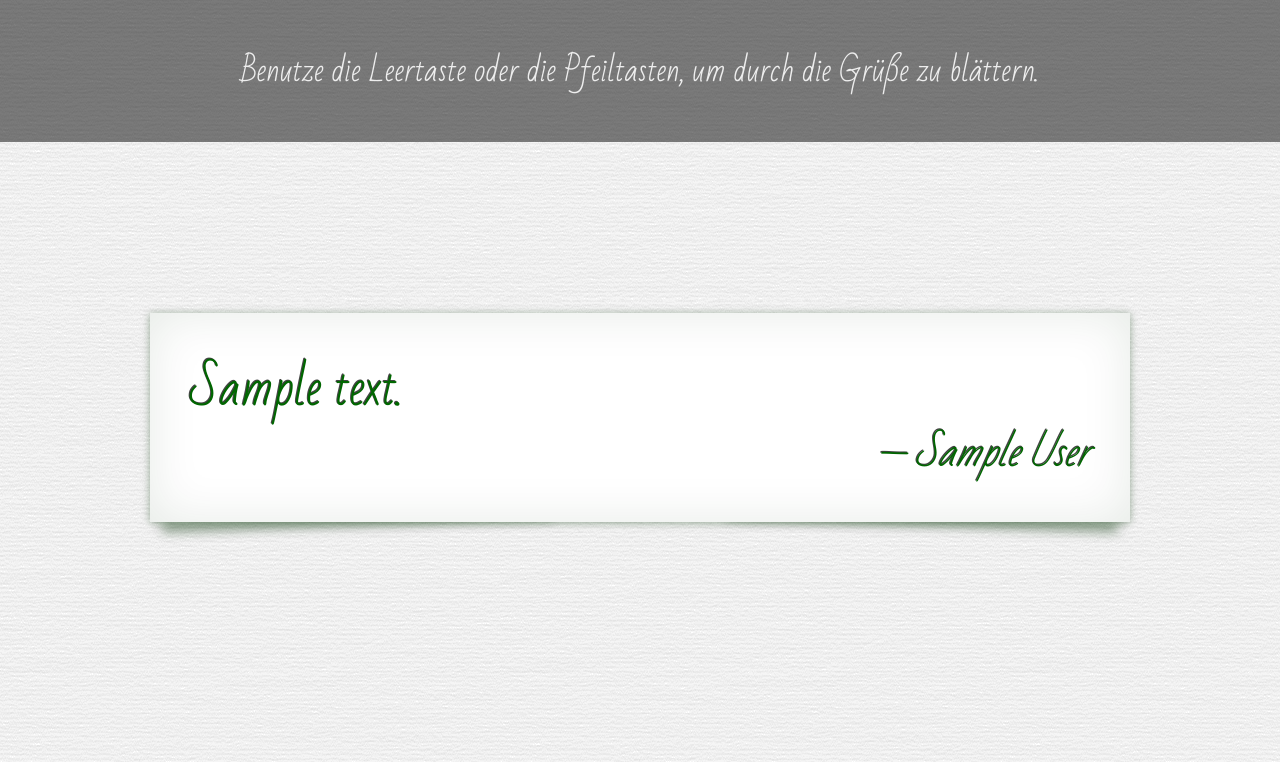
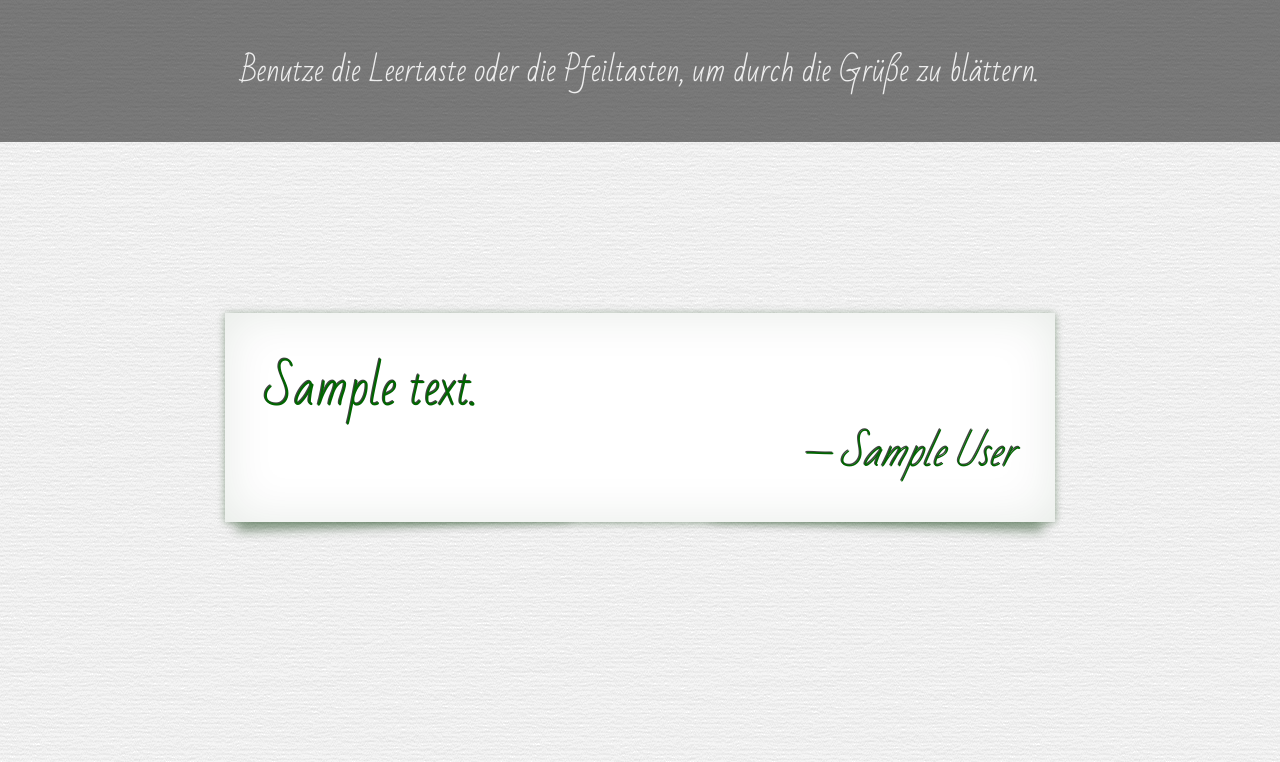
Before and after one commit to dAnjou/wedding-stuff, a Python web app: template templates/greets.html in a window 1280 px wide. Shown: the top 762 px of the page. Run offline with Jinja, Linux system fonts and the light colour scheme; the template is opened without the code that fills it: most values are stand-ins (such as "Sample title", 1, 10 or a date in 2020).

Commit message:
testing viewport height

```diff
--- a/assets/impress.scss
+++ b/assets/impress.scss
@@ -96,7 +96,7 @@ i, em { font-style: italic }
     .paper {
         font-size: 48px;
         line-height: 1.5;
-        width: 900px;
+        width: 750px;
         margin: 20px auto;
         padding: 40px;
         @include paper;
--- a/static/css/impress.css
+++ b/static/css/impress.css
@@ -412,7 +412,7 @@ i, em {
   .step .paper {
     font-size: 48px;
     line-height: 1.5;
-    width: 900px;
+    width: 750px;
     margin: 20px auto;
     padding: 40px;
     position: relative;
--- a/templates/greets.html
+++ b/templates/greets.html
@@ -2,8 +2,7 @@
 {% block title %}Grüße{% endblock %}
 {% block head %}
     {{ super() }}
-    {#<meta name="viewport" content="width=1024" />#}
-    <meta name="viewport" content="width=device-width" />
+    <meta name="viewport" content="width=800, height=device-height" />
     <link href="{{ url_for('static', filename='css/impress.css')}}" rel="stylesheet" />
     <link rel="shortcut icon" href="{{ url_for('static', filename='impress.js/favicon.png')}}" />
     <link rel="apple-touch-icon" href="{{ url_for('static', filename='impress.js/apple-touch-icon.png')}}" />
```
